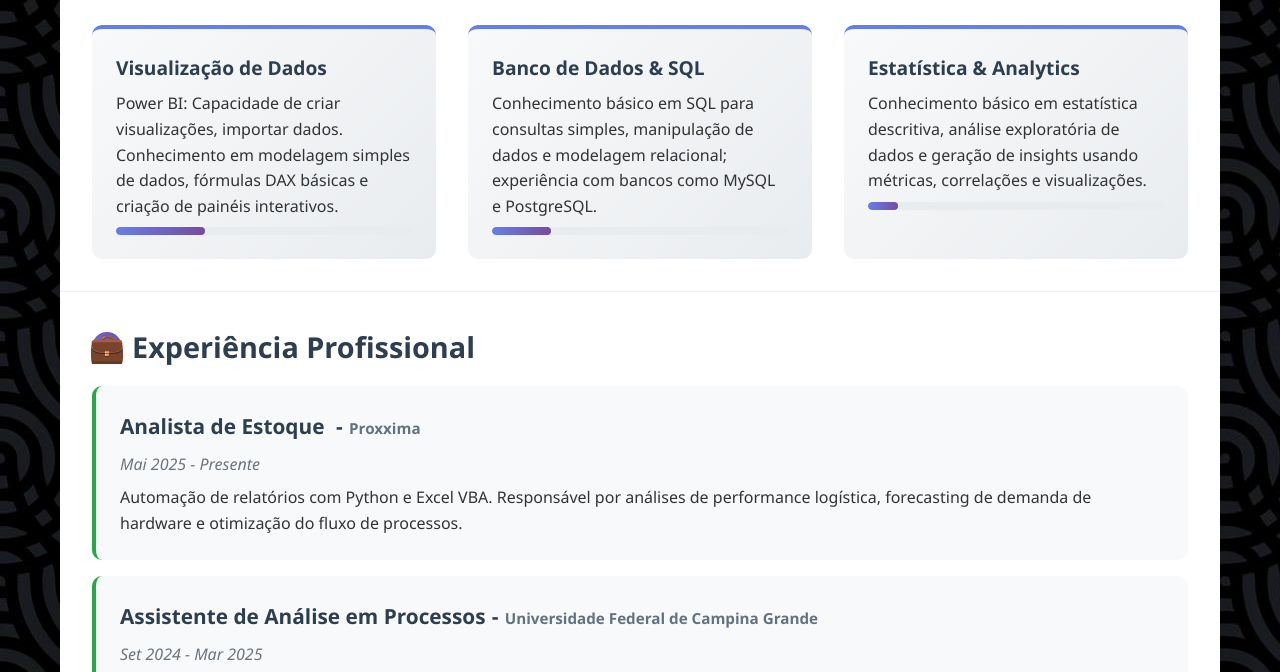
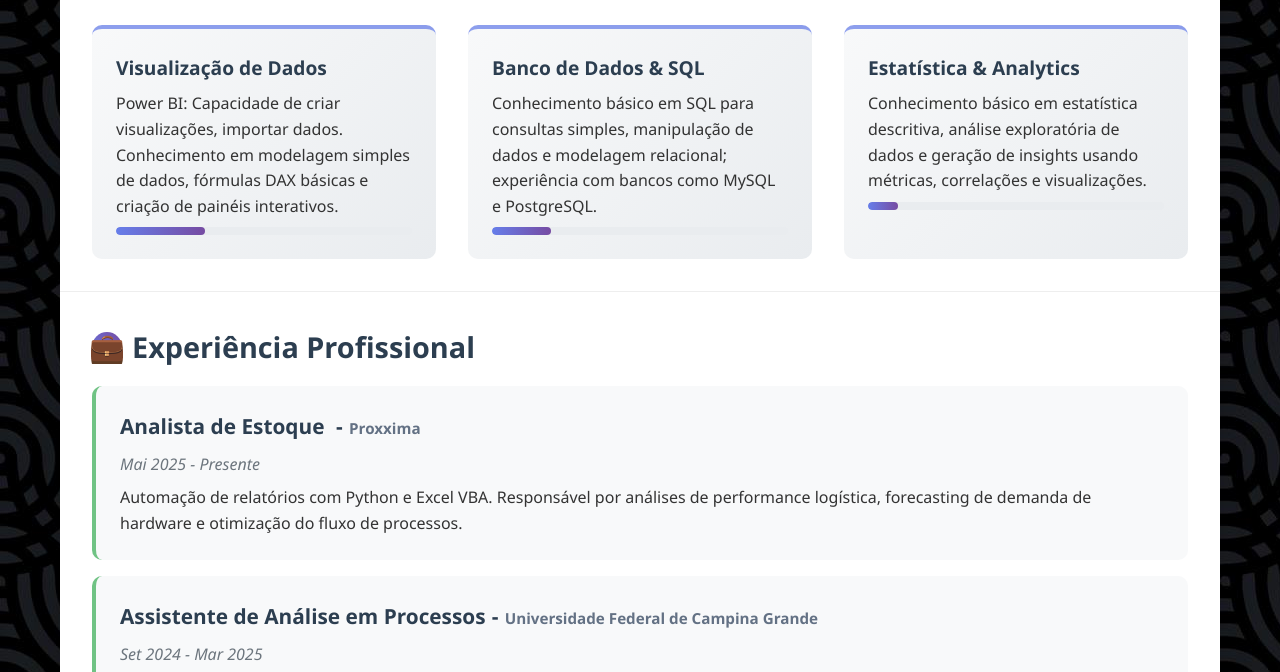
Before and after one commit to herculys/herculys.github.io, a plain HTML site: page index.html in a window 1280 px wide. Shown: the part 1134-1806 px from the top of the page. Drawn offline with Linux system fonts and the light colour scheme.

Commit message:
border colour update

```diff
--- a/styles.css
+++ b/styles.css
@@ -131,7 +131,7 @@ body {
     background: linear-gradient(135deg, #f8f9fa 0%, #e9ecef 100%);
     padding: 1.5rem;
     border-radius: 10px;
-    border-top: 4px solid #667eea;
+    border-top: 4px solid #667eeab7;
 }
 
 .skill-card:hover {
@@ -151,7 +151,7 @@ body {
     padding: 1.5rem;
     border-radius: 10px;
     margin-bottom: 1rem;
-    border-left: 4px solid #28a745;
+    border-left: 4px solid #28a746a6;
 }
 
 .experience-title {
```
